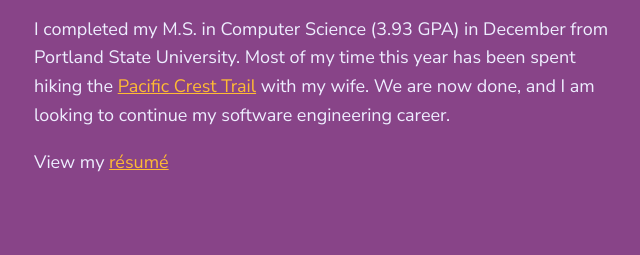
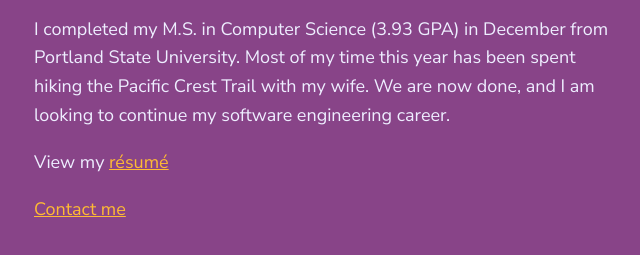
Before and after one commit to hawkins00/hawkins00.github.io, a plain HTML site: page index.html in a window 1280 px wide. Shown: the part 327-582 px from the top of the page, without its empty margins (314-954 px from the left). Drawn offline with Linux system fonts and the light colour scheme.

Commit message:
Deploy hawkins.dev to github.com/hawkins00/hawkins00.github.io.git:master

```diff
--- a/index.html
+++ b/index.html
@@ -113,7 +113,8 @@
 <body>
 <h1>Hawkins<span id="dot-comma"></span><span id="pointer"></span>Dev</h1>
 <p>I&rsquo;m a software engineer looking for a challenging dev position in the Portland, OR area.</p>
-<p>I completed my M.S. in Computer Science (3.93 GPA) in December from Portland State University. Most of my time this year has been spent hiking the <a href="https://www.pcta.org/discover-the-trail/" title="Discover the PCT">Pacific Crest Trail</a> with my wife. We are now done, and I am looking to continue my software engineering career.</p>
+<p>I completed my M.S. in Computer Science (3.93 GPA) in December from Portland State University. Most of my time this year has been spent hiking the Pacific Crest Trail with my wife. We are now done, and I am looking to continue my software engineering career.</p>
 <p>View my <a href="https://drive.google.com/open?id=1R1TXI2Dzh2HhuRgW39j7YtUAgrVGUmUO">r&eacute;sum&eacute;</a></p>
+<p><a href="mailto:hi@hawkins.dev">Contact me</a></p>
 </body>
 </html>
```
